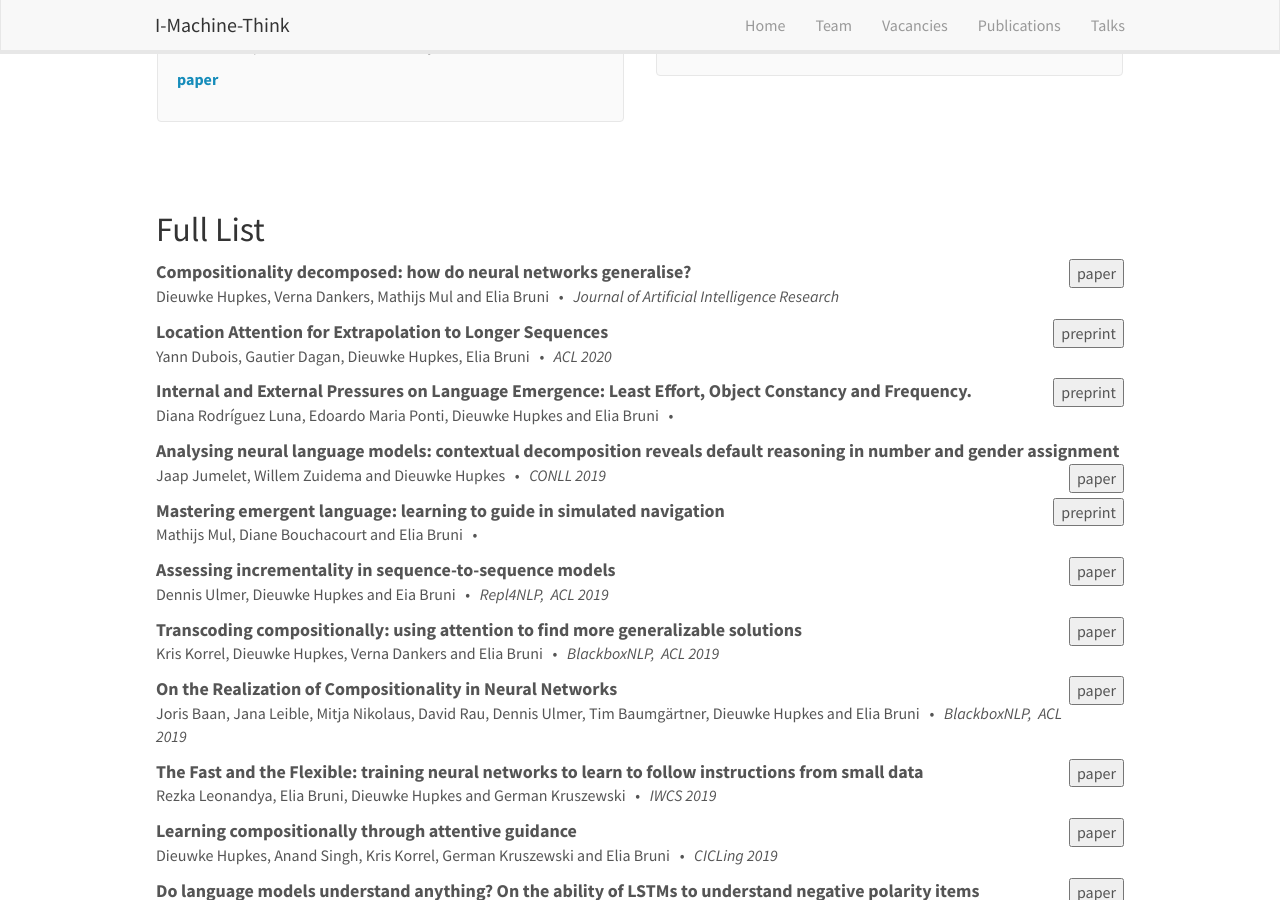
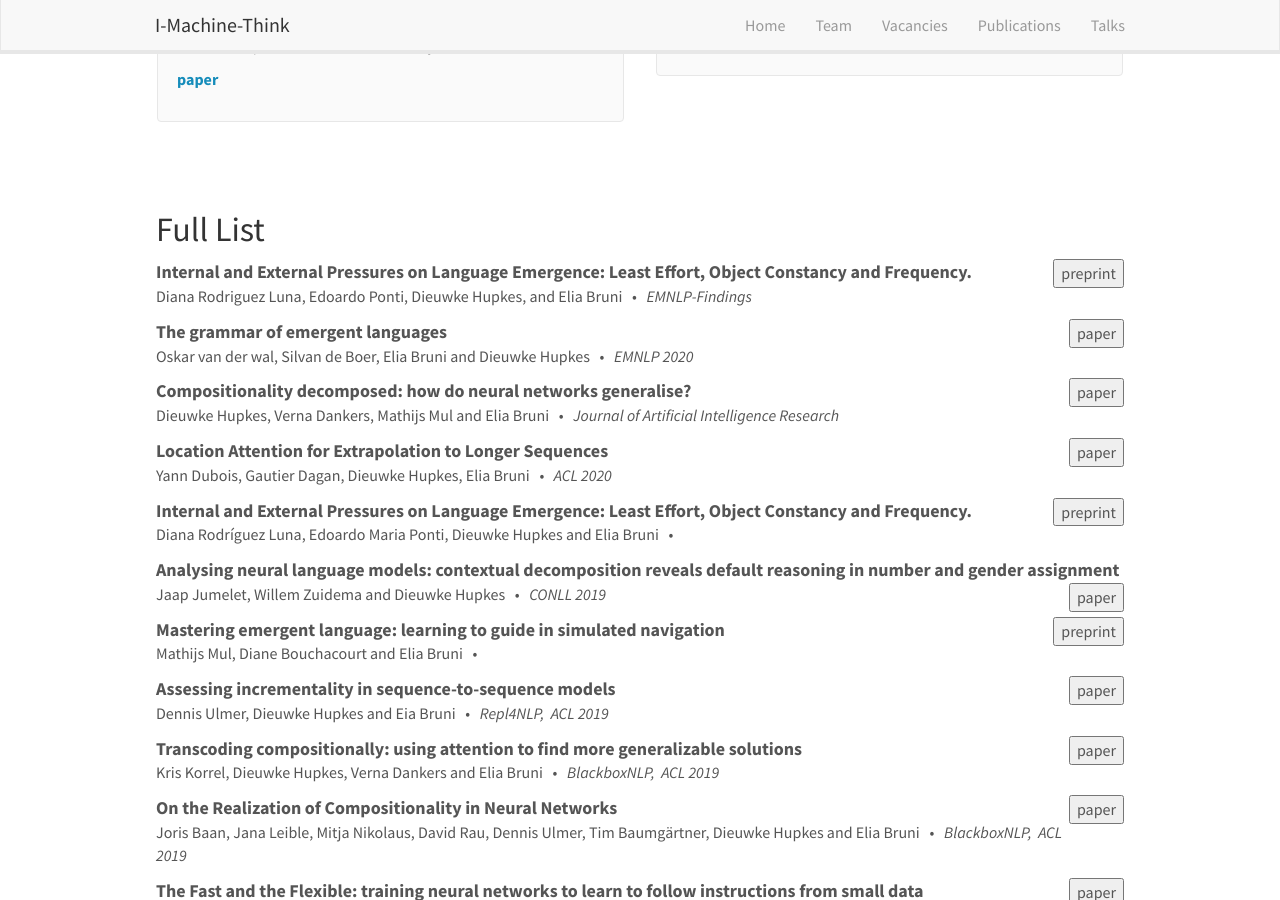
Before and after one commit to i-machine-think/i-machine-think.github.io, a Jekyll site: the page built from _pages/publications.md, in a window 1280 px wide and 900 px high, scrolled down 512 px. Built offline with Jekyll 4.4.1, drawn with Linux system fonts in a browser that asks for light colours; nearby versions of some CDN libraries.

Commit message:
Update publications

```diff
--- a/_data/publist.yml
+++ b/_data/publist.yml
@@ -1,3 +1,19 @@
+- title: "Internal and External Pressures on Language Emergence: Least Effort, Object Constancy and Frequency."
+  authors: "Diana Rodriguez Luna, Edoardo Ponti, Dieuwke Hupkes, and Elia Bruni "
+  year: 2020
+  venue: "EMNLP-Findings"
+  link:
+    url: https://arxiv.org/pdf/2004.03868.pdf
+    display: preprint
+
+- title: "The grammar of emergent languages"
+  authors: "Oskar van der wal, Silvan de Boer, Elia Bruni and Dieuwke Hupkes"
+  venue: "EMNLP 2020"
+  year: 2020
+  link:
+      url: "https://www.aclweb.org/anthology/2020.emnlp-main.270.pdf"
+      display: paper
+
 - title: "Compositionality decomposed: how do neural networks generalise?"
   authors: "Dieuwke Hupkes, Verna Dankers, Mathijs Mul and Elia Bruni"
   year: 2020
@@ -17,8 +33,8 @@
   year: 2020
   venue: "ACL 2020"
   link:
-      url: "https://arxiv.org/pdf/1911.03872.pdf"
-      display: "preprint"
+      url: "https://www.aclweb.org/anthology/2020.acl-main.39.pdf"
+      display: "paper"
 
 - title: "Internal and External Pressures on Language Emergence: Least Effort, Object Constancy and Frequency."
   authors: "Diana Rodríguez Luna, Edoardo Maria Ponti, Dieuwke Hupkes and Elia Bruni"
```
